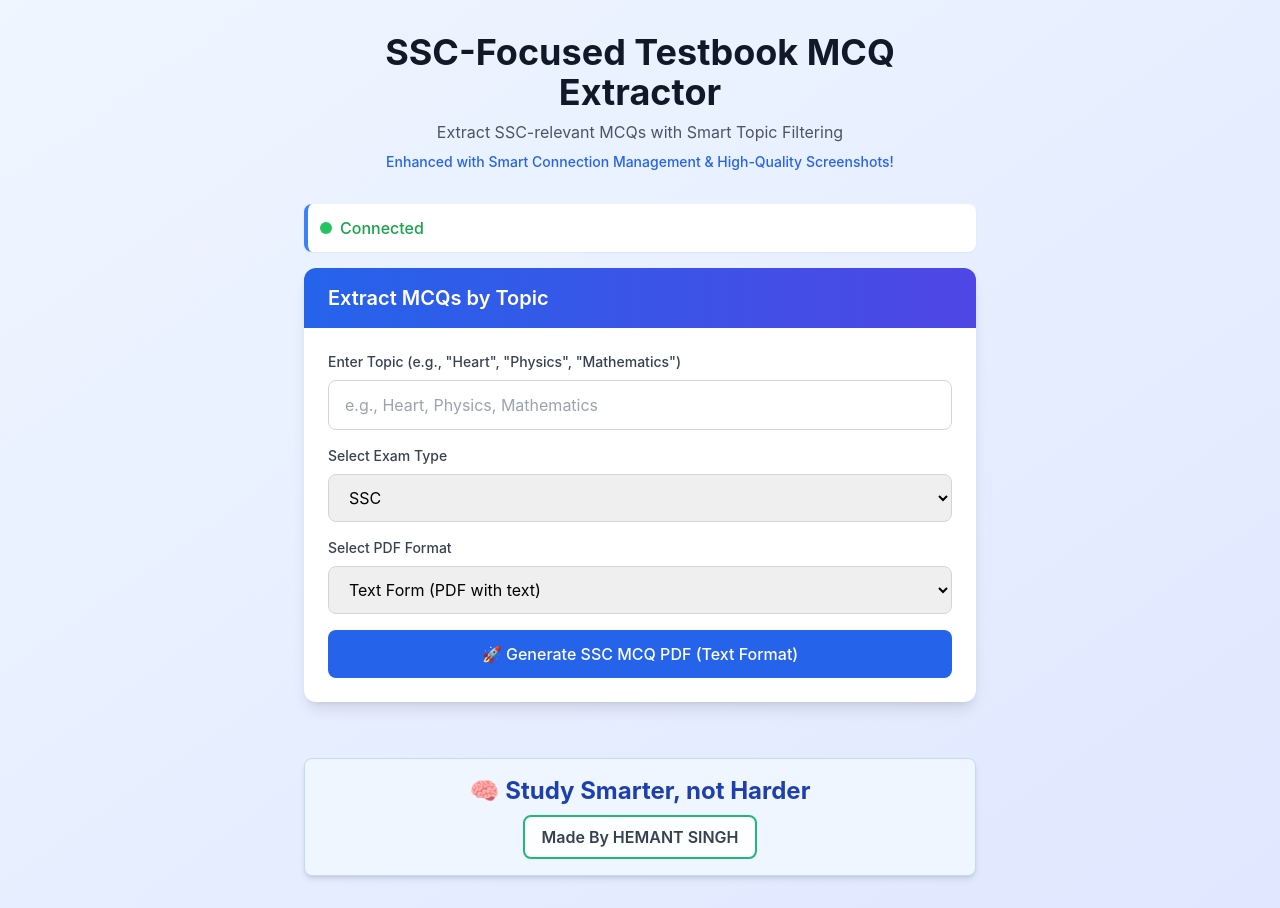
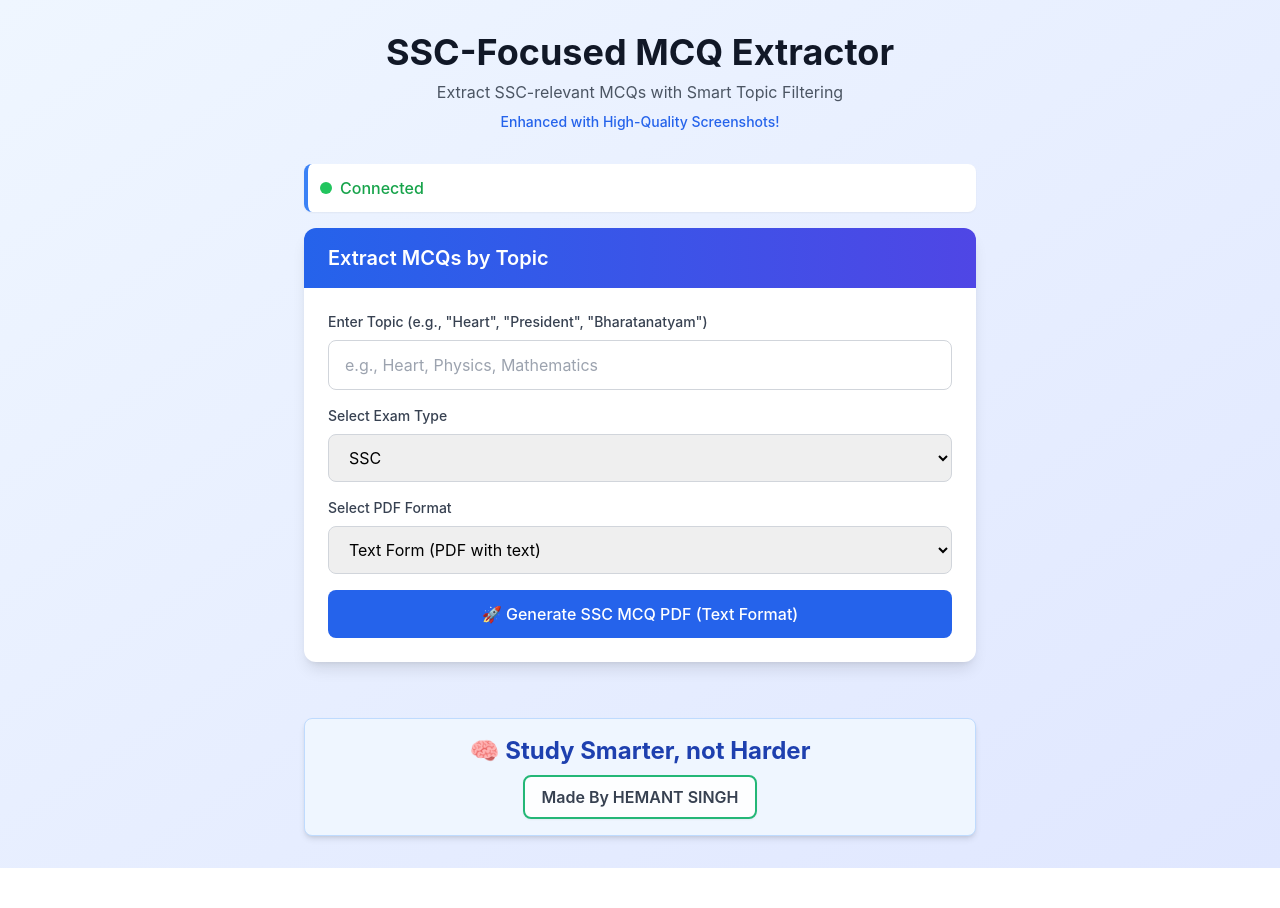
Before and after one commit to FamGamesh/Mq_Frontend, a React (Create React App) app: page / in a window 1280 px wide. After the commit the page ends 868 px from the top, so only its background shows below. Built offline with nearby package versions, Linux system fonts and the light colour scheme; no server answers.

Commit message:
Update App.js

```diff
--- a/src/App.js
+++ b/src/App.js
@@ -311,13 +311,13 @@ function App() {
                     {/* Header */}
                     <div className="text-center mb-8">
                         <h1 className="text-4xl font-bold text-gray-900 mb-2">
-                            {examType}-Focused Testbook MCQ Extractor
+                            {examType}-Focused MCQ Extractor
                         </h1>
                         <p className="text-gray-600 mb-2">
                             Extract {examType}-relevant MCQs with Smart Topic Filtering
                         </p>
                         <p className="text-sm text-blue-600 font-medium">
-                            Enhanced with Smart Connection Management & High-Quality Screenshots!
+                            Enhanced with High-Quality Screenshots!
                         </p>
                     </div>
 
@@ -360,7 +360,7 @@ function App() {
                                 <form onSubmit={handleSubmit} className="space-y-4">
                                     <div>
                                         <label htmlFor="topic" className="block text-sm font-medium text-gray-700 mb-2">
-                                            Enter Topic (e.g., "Heart", "Physics", "Mathematics")
+                                            Enter Topic (e.g., "Heart", "President", "Bharatanatyam")
                                         </label>
                                         <input
                                             type="text"
```
